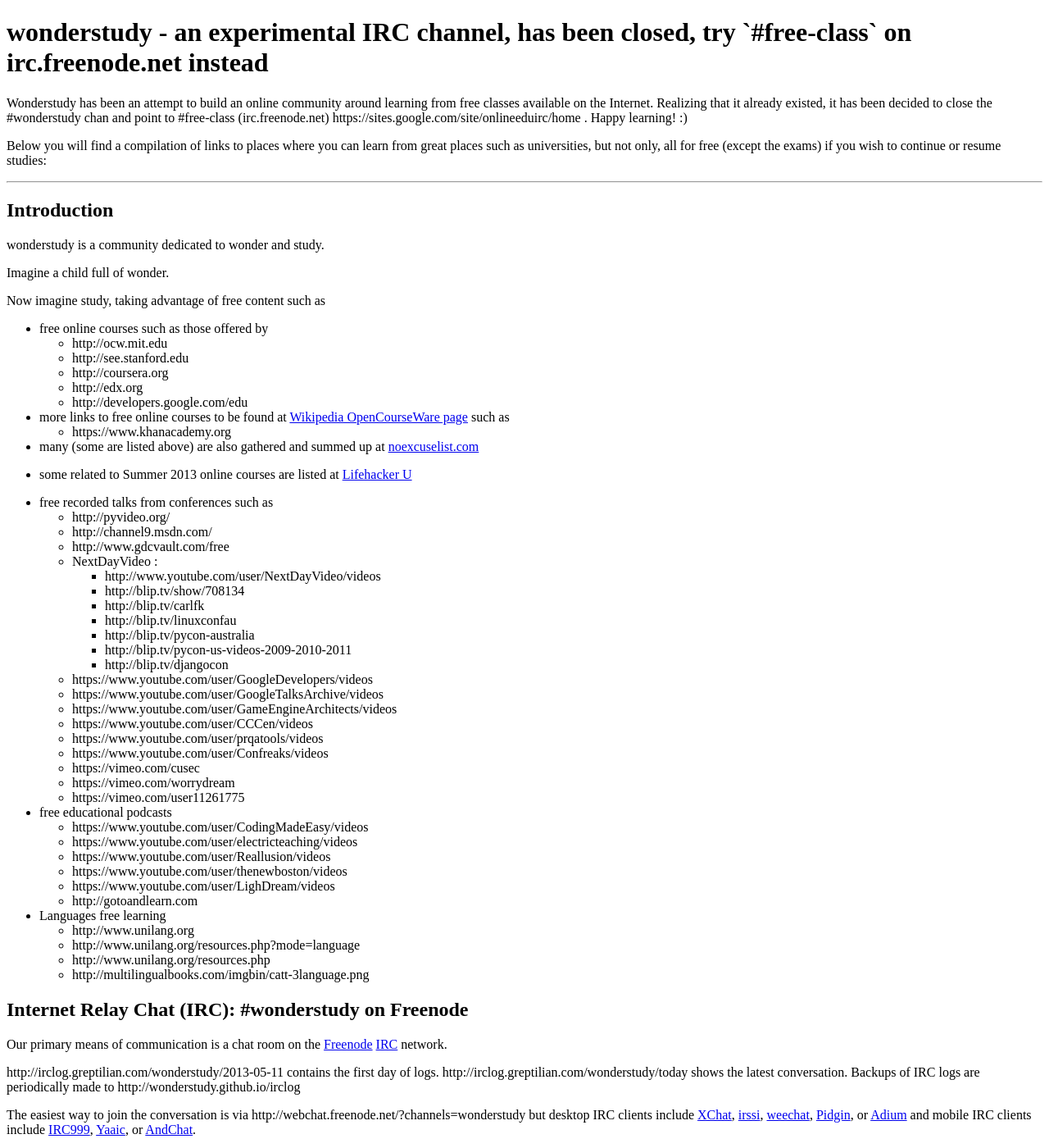
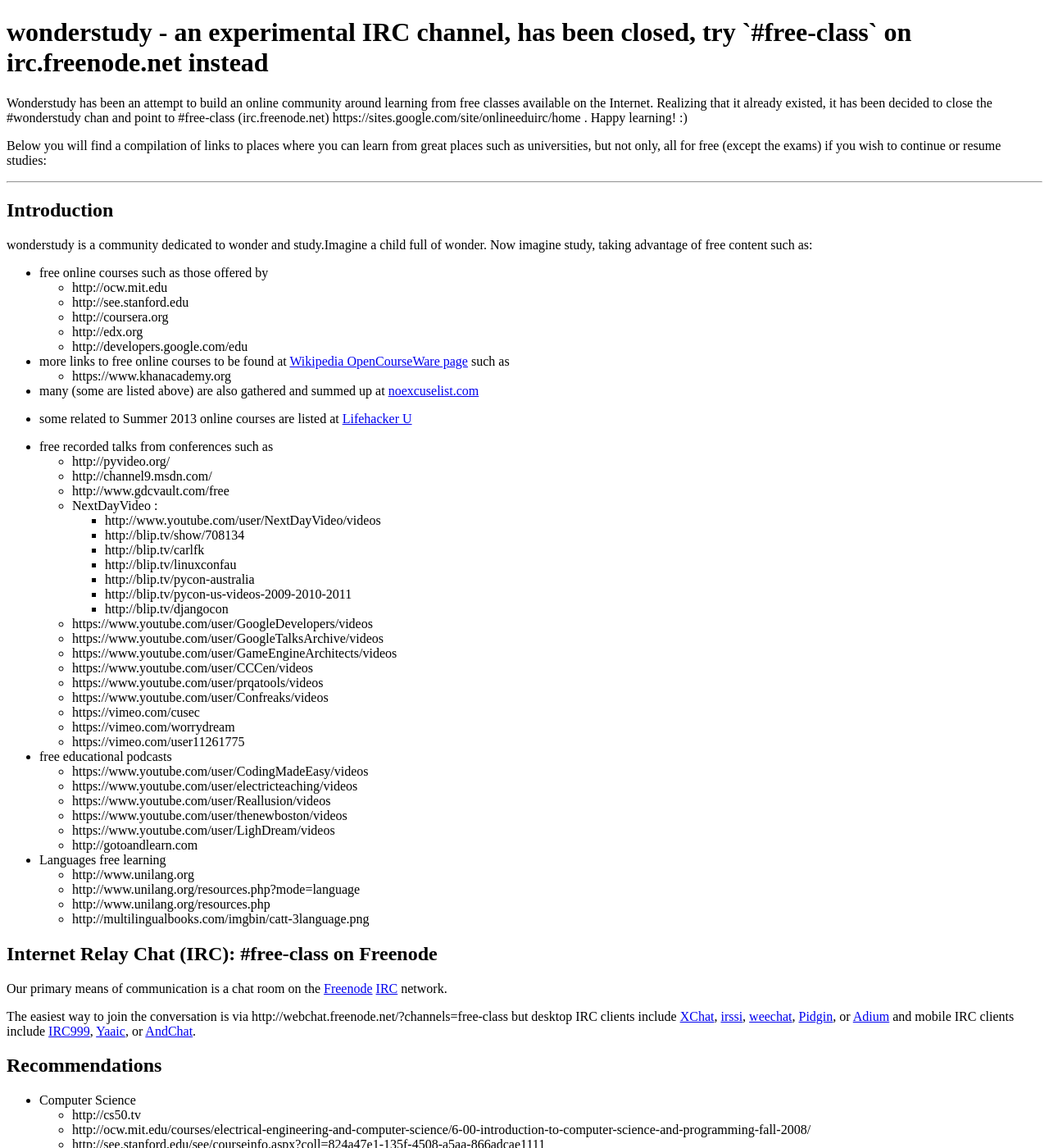
Before and after one commit to wonderstudy/wonderstudy.github.io, a Jekyll site: the page built from index.md, in a window 1280 px wide and 1400 px high. Shown: the whole window at 82% size. Built offline with Jekyll 4.4.1, drawn with Linux system fonts in a browser that asks for light colours; Markdown is read by kramdown in place of the engine named in the settings.

Commit message:
Update index.md
Removing extra stuff referring to the former #wonderstudy chan.

```diff
--- a/index.md
+++ b/index.md
@@ -11,11 +11,8 @@ Below you will find a compilation of links to places where you can learn from gr
 
 ## Introduction
 
-wonderstudy is a community dedicated to wonder and study.
-
-Imagine a child full of wonder.
-
-Now imagine study, taking advantage of free content such as
+wonderstudy is a community dedicated to wonder and study.Imagine a child full of wonder.
+Now imagine study, taking advantage of free content such as:
 
 - free online courses such as those offered by
     - http://ocw.mit.edu
@@ -64,13 +61,11 @@ Now imagine study, taking advantage of free content such as
     - http://multilingualbooks.com/imgbin/catt-3language.png
 
 
-## Internet Relay Chat (IRC): #wonderstudy on Freenode
+## Internet Relay Chat (IRC): #free-class on Freenode
 
 Our primary means of communication is a chat room on the [Freenode](http://en.wikipedia.org/wiki/Freenode) [IRC](http://en.wikipedia.org/wiki/IRC) network.
 
-http://irclog.greptilian.com/wonderstudy/2013-05-11 contains the first day of logs. http://irclog.greptilian.com/wonderstudy/today shows the latest conversation. Backups of IRC logs are periodically made to http://wonderstudy.github.io/irclog
-
-The easiest way to join the conversation is via http://webchat.freenode.net/?channels=wonderstudy but desktop IRC clients include [XChat](http://xchat.org), [irssi](http://www.irssi.org), [weechat](http://weechat.org), [Pidgin](http://www.pidgin.im), or [Adium](http://adium.im) and mobile IRC clients include [IRC999](http://itunes.apple.com/us/app/irc999/id360698285?mt=8), [Yaaic](http://www.yaaic.org/), or [AndChat](https://play.google.com/store/apps/details?id=net.andchat&hl=en).
+The easiest way to join the conversation is via http://webchat.freenode.net/?channels=free-class but desktop IRC clients include [XChat](http://xchat.org), [irssi](http://www.irssi.org), [weechat](http://weechat.org), [Pidgin](http://www.pidgin.im), or [Adium](http://adium.im) and mobile IRC clients include [IRC999](http://itunes.apple.com/us/app/irc999/id360698285?mt=8), [Yaaic](http://www.yaaic.org/), or [AndChat](https://play.google.com/store/apps/details?id=net.andchat&hl=en).
 
 ## Recommendations
 
```
